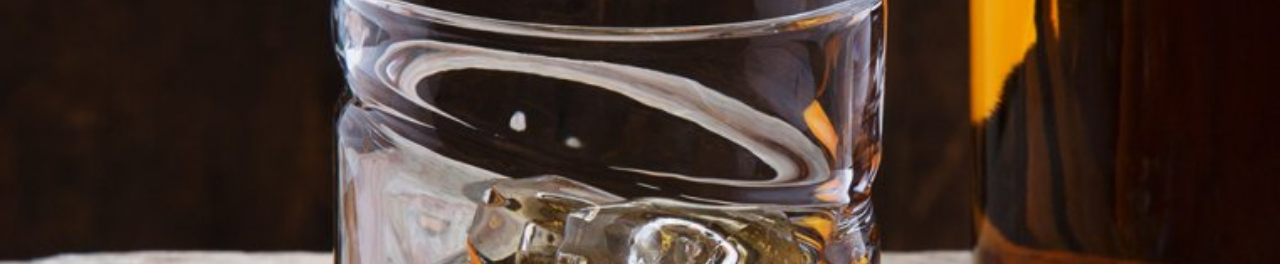
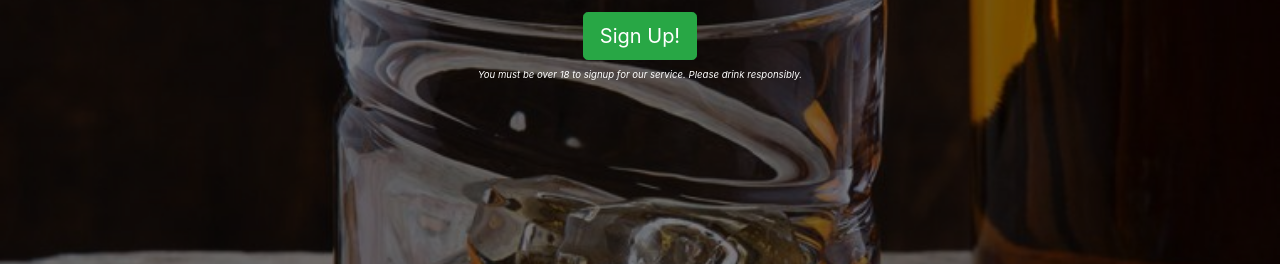
Before and after one commit to TriZanf/bootstrap4, a plain HTML site: page index.html in a window 1280 px wide. Shown: the part 134-398 px from the top of the page. Drawn offline with nearby package versions, Linux system fonts and the light colour scheme.

Commit message:
overlay fixed

```diff
--- a/index.html
+++ b/index.html
@@ -58,6 +58,7 @@
 
 
 <div class="container-fluid jumbotron callout-container">
+   <div class="opaque-overlay">
    <div class="row">
    <div class="col-12">
     <section class="callout text-center">
@@ -70,6 +71,7 @@
     </section>
     </div>
     </div>
+   </div>
 </div>
 
     </div>
```
